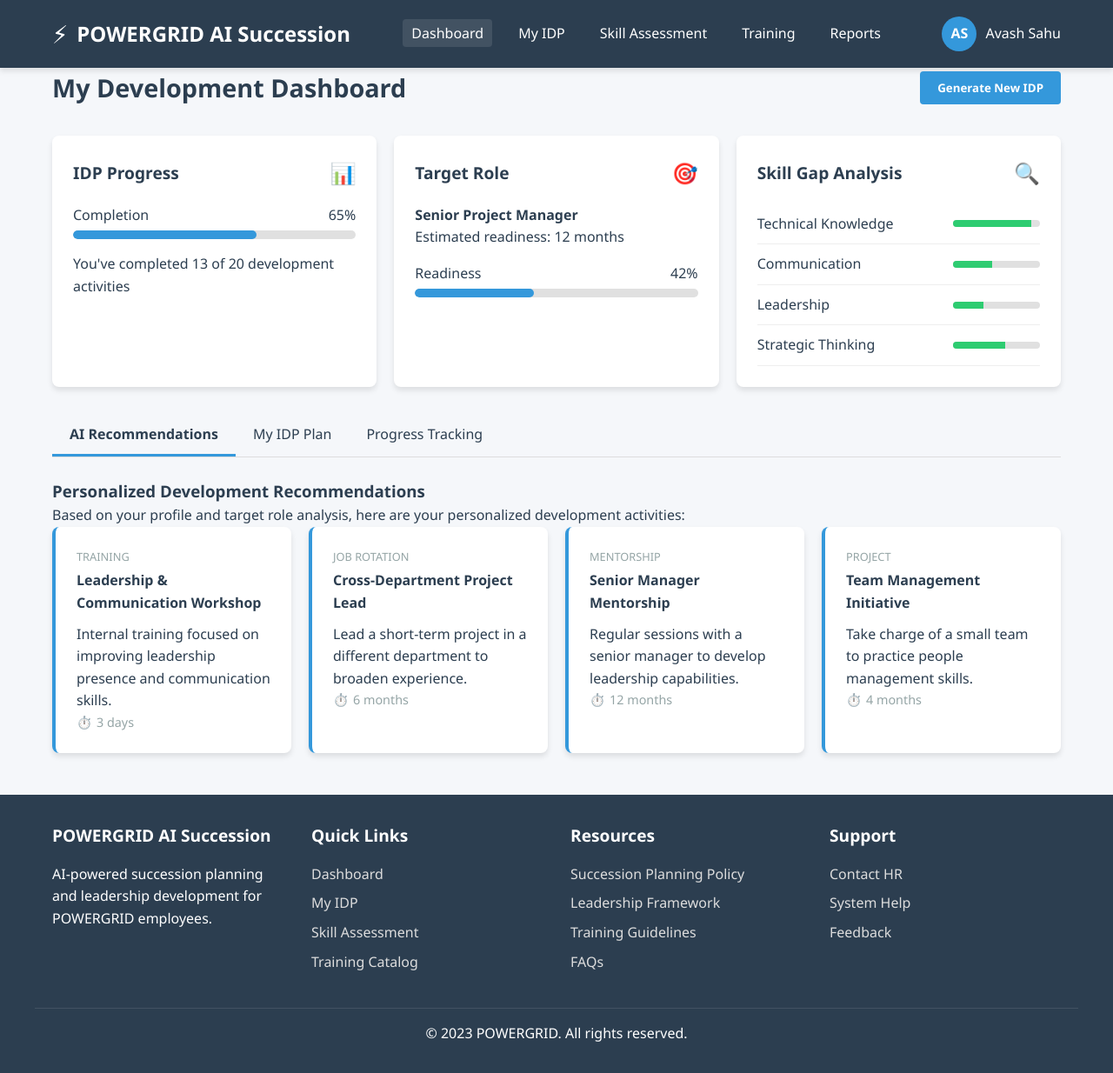
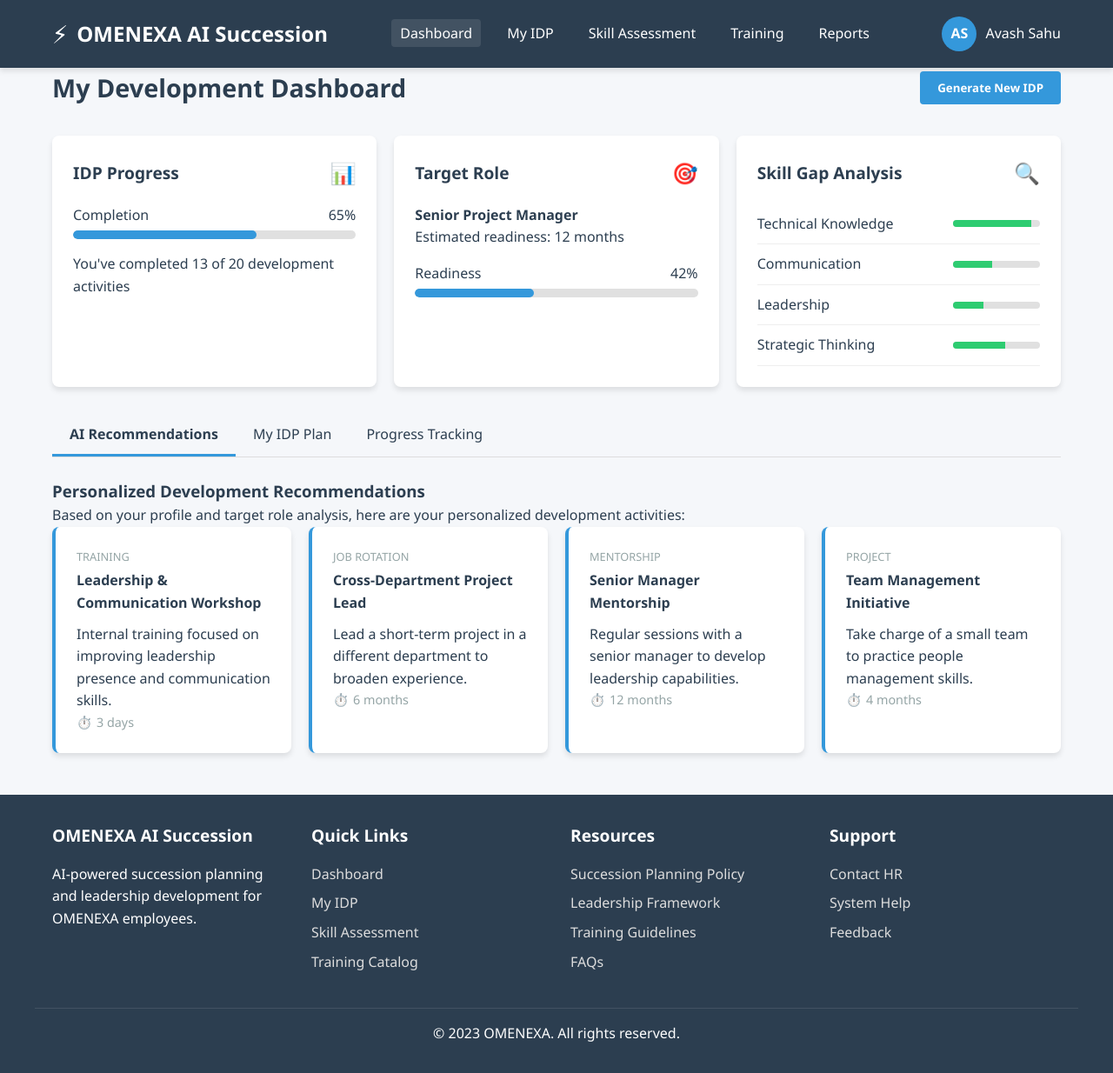
Before and after one commit to Jaga234-hue/2ndproblem_statement, a plain HTML site: page index.html in a window 1280 px wide. Shown: the whole page at 87% size. Drawn offline with Linux system fonts and the light colour scheme.

Commit message:
Update index.html

```diff
--- a/index.html
+++ b/index.html
@@ -493,7 +493,7 @@
         <div class="container header-content">
             <div class="logo">
                 <div class="logo-icon">⚡</div>
-                <h1>POWERGRID AI Succession</h1>
+                <h1>OMENEXA AI Succession</h1>
             </div>
             <nav>
                 <ul>
@@ -819,8 +819,8 @@
     <footer>
         <div class="container footer-content">
             <div class="footer-section">
-                <h3>POWERGRID AI Succession</h3>
-                <p>AI-powered succession planning and leadership development for POWERGRID employees.</p>
+                <h3>OMENEXA AI Succession</h3>
+                <p>AI-powered succession planning and leadership development for OMENEXA employees.</p>
             </div>
 
             <div class="footer-section">
@@ -854,7 +854,7 @@
         </div>
 
         <div class="container copyright">
-            <p>&copy; 2023 POWERGRID. All rights reserved.</p>
+            <p>&copy; 2023 OMENEXA. All rights reserved.</p>
         </div>
     </footer>
 
```
